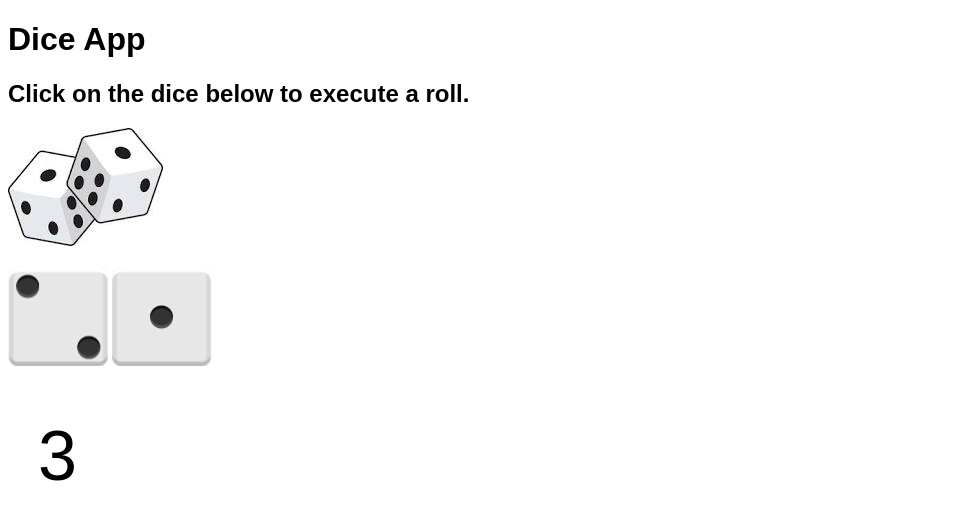
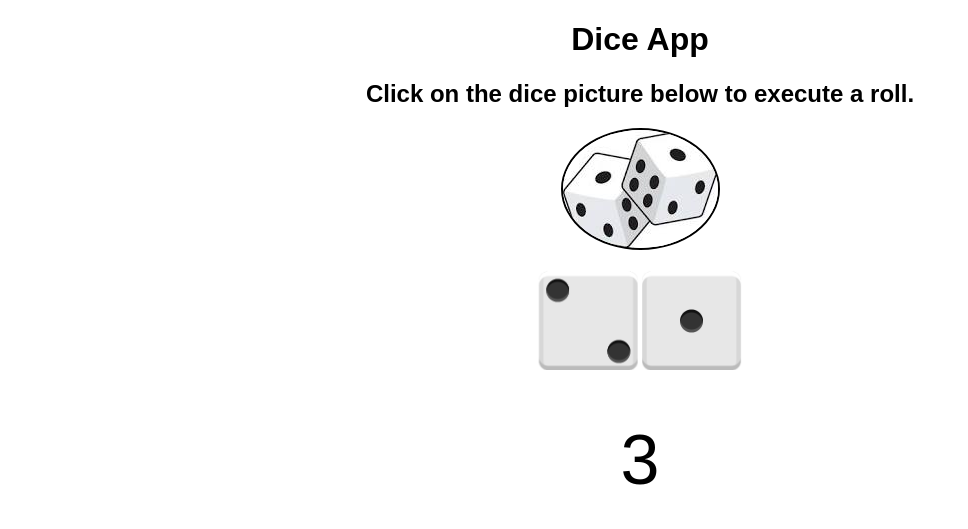
Before and after one commit to pjvalentini/Dice-App-Version-2.0, a PHP site: page / in a window 1280 px wide. Shown: the top 529 px of the page, without its empty margins (0-968 px from the left). Run offline with PHP 8.4, Linux system fonts and the light colour scheme.

Commit message:
CSS Update

```diff
--- a/index.html
+++ b/index.html
@@ -7,7 +7,7 @@
   </head>
   <body>
     <h1 class="myHeader">Dice App</h1>
-    <h2 class="myH2">Click on the dice below to execute a roll.</h2>
+    <h2 class="myH2">Click on the dice picture below to execute a roll.</h2>
     <img class="dice" src="img/dice.jpg">
     <div class="dice-faces">
       <p class="dice-face dice1"></p>
--- a/styles/styles.css
+++ b/styles/styles.css
@@ -1,5 +1,7 @@
 body {
-  font-family: "Arial", sans-serif;
+  font-family: "Futura", sans-serif;
+  text-align: center;
+  background-color: white;
 }
 
 .dice-face {
@@ -16,6 +18,13 @@ body {
   font-size: 70px;
   padding: 30px;
   display: inline-block;
+  font-family: "Futura", sans-serif;
+}
+
+.dice {
+  border-radius: 100%;
+  border-style: solid;
+  border-width: 2px;
 }
 
 [data-face = "1"] {
```
Also changed, not shown: javascript/script.js (indentation only).
